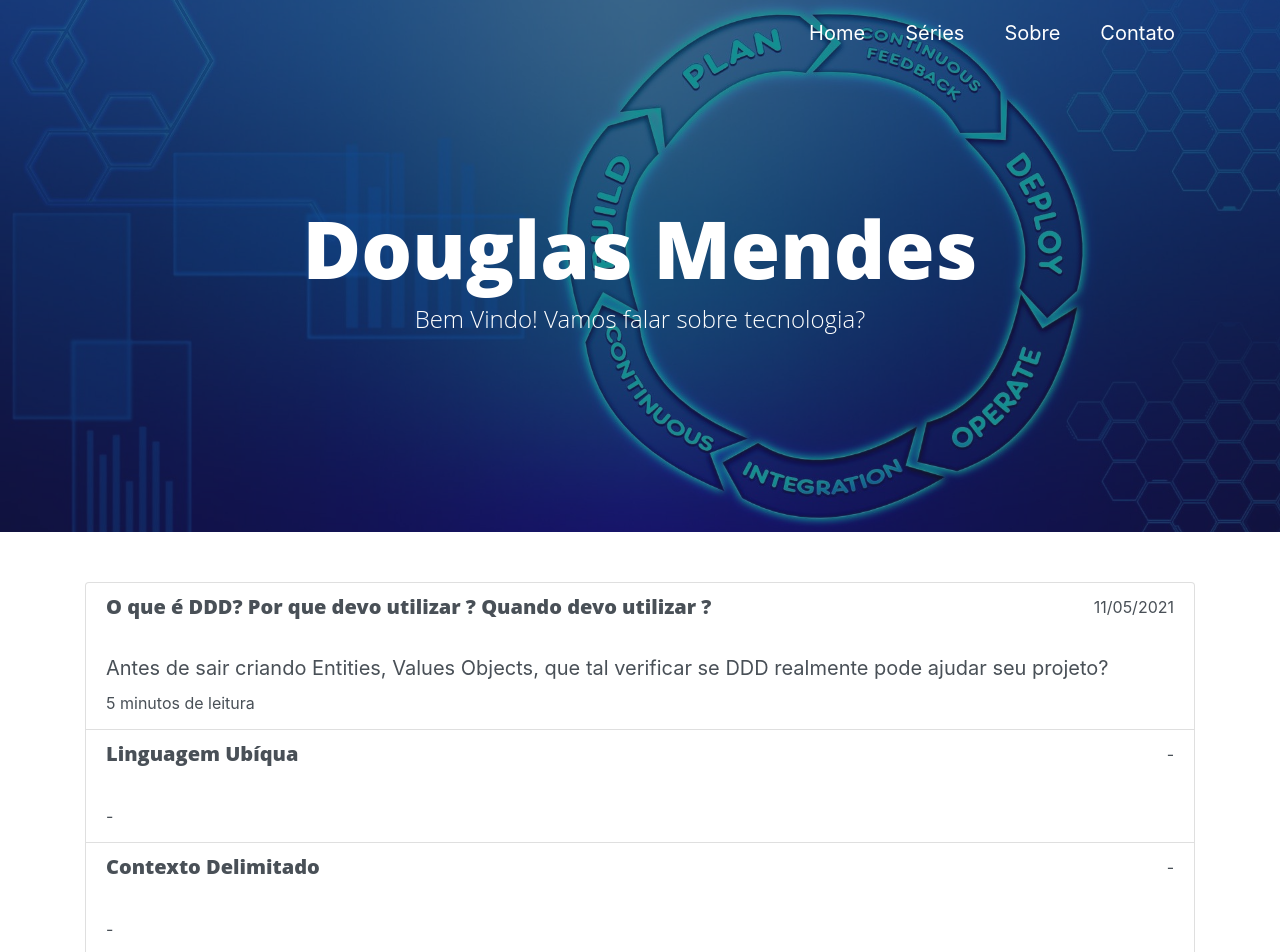
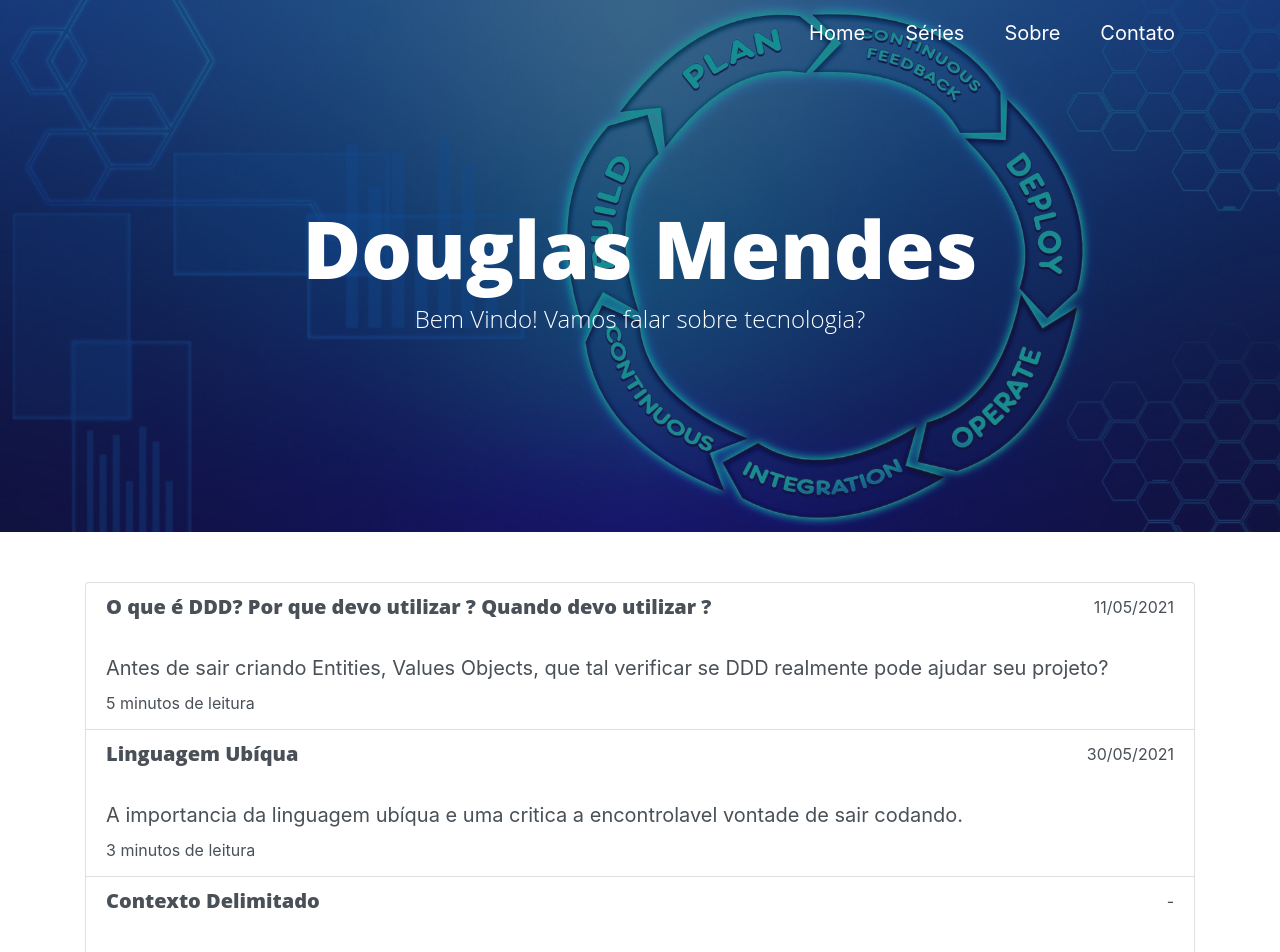
Before and after one commit to JDouglasMendes/douglas-mendes-blog-app, a React (Create React App) app: page /series-ddd-topics in a window 1280 px wide. Shown: the top 952 px of the page. Built offline with nearby package versions, Linux system fonts and the light colour scheme.

Commit message:
revision text

```diff
--- a/src/pages/series/DDD/data/dataDDDTopics.ts
+++ b/src/pages/series/DDD/data/dataDDDTopics.ts
@@ -18,10 +18,10 @@ export const DataDDDTopics = (): IDDDTopics[] => [
   },
   {
     title: `Linguagem Ubíqua`,
-    subtitle: ``,
-    date: `-`,
-    readingTime: `-`,
-    route: `/#`,
+    subtitle: `A importancia da linguagem ubíqua e uma critica a encontrolavel vontade de sair codando.`,
+    date: `30/05/2021`,
+    readingTime: `3 minutos de leitura`,
+    route: `/ddd-ubiquitous-language`,
   },
   {
     title: `Contexto Delimitado`,
--- /dev/null
+++ b/src/pages/series/DDD/ubiquitousLanguage/index.tsx
@@ -0,0 +1,66 @@
+import React from "react";
+
+// import { Container } from './styles';
+
+const UbiquitousLanguage: React.FC = () => {
+  return <div />;
+};
+/**
+ * Comunicação
+ *
+ */
+export default UbiquitousLanguage;
+
+/**
+ * Nesse segundo tópico irei falar sobre linguagem ubíqua, e sua importância para um código de qualidade,
+ * interferências na arquitetura e até mesmo na estrutura dos times que trabalha(rá) no projeto.
+ *
+ * Mas como de praxe iniciarei pelo básico, "O que é línguagem ubíqua?"
+ *
+ * A forma mais simples de entender o que é linguagem ubíqua, é imagina-lá como um dialeto em que TODAS as pessoas do
+ * time entende o que está sendo dito, sem ambiguidades ou confusões.
+ *
+ * A linguagem ubíqua deve ser um mantra para o time, onde TODAS as pessoas são os guardiões dela, onde os stakeholders
+ * tem o papel de direcionar o time em sua criação e as pessoas desenvolvedoras, analistas ou qualquer pessoa que
+ * produza artefato (código, requisito, readme, apresentação para diretória) deve aplicar exatamente a linguagem ubíqua do time em suas execuções.
+ *
+ * Quanto ao código deve ter uma atenção especial, é muito comum ver times que aplica técnicas de DDD mas o código
+ * não expressa a linguagem ubíqua do time, cada variável, método, classe e componentes deve refletir a uma regra de negócio  que
+ * faz parte da linguagem ubíqua do time. Os componentes de infraestrutura deixe o mais isolado possível do seu domínio, nessa parte sim
+ * você deve utilizar os vargões técnicos que tanto gostamos. Para deixar um pouco mais tangível veja um erro comum em "projetos DDD":
+ *
+ * Jamais coloque o nome de seus objeto de valor como MoedaVO, CPFVO, NomeVO! Em artigos futuros irei detalhar sobre Value Objects,
+ * mas antecipei esse exemplo pois é perfeito para exemplificar a mistura de linguaguem úbiqua com o 'tecniques' de cada dia.
+ *
+ * Ainda sobre linguagem ubíqua e código tem 2 pontos que geralmente levanta poeira na comunidade, o primeiro é
+ * envolvendo a comunidade .Net, com o uso da prefixo "I" em suas interfaces, como por exemplo IDiposable, IConverter e assim por diante,
+ * algumas pessoas alega que esse prefixo não é util e atrabalha expressar a realidade/linguagem ubíqua no código, o meu
+ * ponto de vista é simples! se a Microsoft não tivesse colocado esse "I" em tudo eu não utilizaria, porém
+ * é uma coisa que existe e acabou sendo padrão na comunidade .Net, nesse caso acabo utilizando em meus projetos,
+ * se você não utiliza "I", OK, se utiliza, OK também.
+ * Outra questão, agora um pouco mais polêmica é codificar em inglês ou na linguagem nativa, para os dois lados exitem argumentos
+ * fortes, e também exageros, como ter API que o @Get  foi encapsulado para @Pegar. Tirando esses exageros o idioma do código é um ponto que deve ser discutido
+ * no time e TODOS devem estar de acordo ou pelo menos chegar um consenso, porém vejo que essa discusão fica calorosa e desvia o assunto do que realmente importa
+ * que é linguagem ubíqua, se for possível codar em inglês e ter uma representação fiel da lingaguem, manda v! mas não se for possível deixe seu
+ * orgulho de lado e faça o simples.
+ *
+ * Dado o contexto mais introdutório irei exemplificiar sobre outro ponto de vista a linguagem ubíqua, imagine um objeto/classe chamado Colaborador em um ERP de recursos humanos,
+ * será que esse  nome atende a todos os cenários/modulos? para o módulo de recrutamento a pessoa ainda não é um funcionário/colaborador,
+ * para o módulo de cálculo não importa se é colaborador ou autonômo mas sim seu(s) contrato(s), já para medicina e segurança é um paciente,
+ * percebe que um nome que parece bom no início ao submeter ao mundo real e as várias visões ele acaba não representando o que realmente é!
+ * Agora imagime os Domain Experts/PO/Analista de Negócio de cada módulo desse brigando para manter o nome para seu contexto (rsrs de nervoso).
+ *
+ * Beleza, o projeto precisa dessa definição qual seria o um nome adequado?
+ *
+ * Ao chegar nessa pergunta você terá a oportunidade de entender a beleza de ter uma linguagem ubíqua, e a reposta
+ * é a mais classica possível, DEPENDE, isso mesmo! depende de qual contexto você está falando.
+ * Para o Recrutamento e Seleção poderia ser Candidato, para Cálculo pode ser apenas Contrato e para Medicina e Segurança pode ser um Paciente,
+ * e por ter essa visão você começa a dividir sua solução, dando visivilidade para definições de MVP, Roadmap de produtos.
+ *
+ * Essa é uma dica valiosa! quando você percebe que a linguagem ubiqua não está fazendo o mesmo sentindo, ou começou
+ * a ficar ambíguo isso é um forte sinal que você está entrando em outro contexto de negócio,
+ * talvez seja o momento de você conversar com os Domain Experts/PO/Analista de Negócio e separar a solução, isso mesmo
+ * o bom é velho dividir para conquistar, se você já tem um certo conhecimento ou experiência com DDD sabe que estou falando
+ *  Bounded Context mas esse é um assunto que ficará para o próximo artigo dessa serie.
+ *
+ */
--- a/src/routes/index.tsx
+++ b/src/routes/index.tsx
@@ -10,6 +10,7 @@ import About from "./../pages/about/index";
 import Contact from "./../pages/contact/index";
 import SeriesHome from "./../pages/series/home/index";
 import DDDIntroduction from "./../pages/series/DDD/introduction/introduction/index";
+import UbiquitousLanguage from "./../pages/series/DDD/ubiquitousLanguage/index";
 
 interface IProps {
   component: React.ComponentType<any>;
@@ -41,6 +42,7 @@ const Routes = () => (
       <MyRoute path="/series" component={SeriesHome} />
       <MyRoute path="/series-ddd-topics" component={DDDTopics} />
       <MyRoute path="/ddd-introduction" component={DDDIntroduction} />
+      <MyRoute path="/ddd-ubiquitous-language" component={UbiquitousLanguage} />
       <MyRoute path="/" component={Home} />
     </Switch>
   </BrowserRouter>
```
